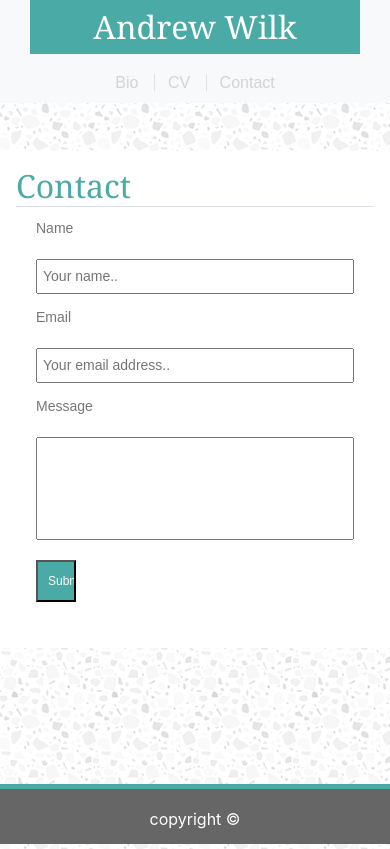
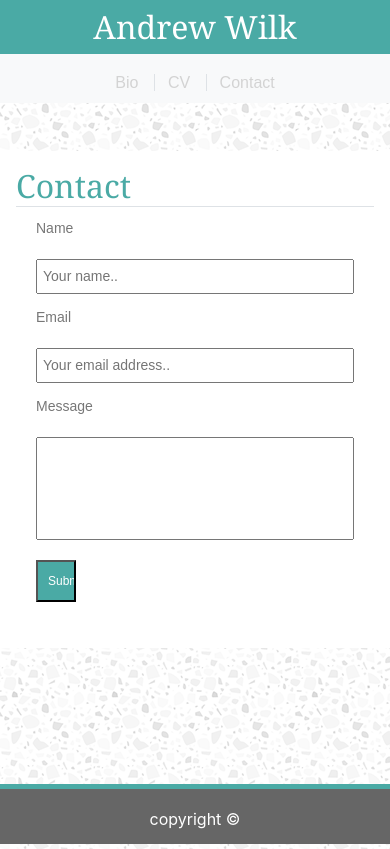
Before and after one commit to CatLibWilk/Bootstrap-Portfolio, a plain HTML site: page contact.html in a window 390 px wide. Drawn offline with nearby package versions, Linux system fonts and the light colour scheme.

Commit message:
fixed brand scaling issue

```diff
--- a/assets/CSS/style.css
+++ b/assets/CSS/style.css
@@ -105,3 +105,10 @@ img{
     position: absolute;
     bottom: 0;
 }
+
+@media screen and (max-width: 768px) {
+    .header-name-col{
+        width: 100%;
+        padding: 0;
+    }
+}
--- a/contact.html
+++ b/contact.html
@@ -1,5 +1,5 @@
 <!DOCTYPE html>
-<html>
+<html lang="en">
   <head>
     <!-- Required meta tags -->
     <meta charset="utf-8">
@@ -11,12 +11,10 @@
     <title>Andrew Wilk</title>
   </head>
   <heading>
-
-
     <div class="container-fluid">
             <div class="row bg-light">
-                <div class="col-md-8 text-center">
-                    <div class="col-md-4">
+                <div class="col-md-8 text-center header-name-col">
+                    <div class="col-md-4 header-name-col">
                         <div id="header-name" class="h2 mb-0 p-2 text-nowrap">Andrew Wilk</div>
                     </div>
                 </div>
```
Also changed, not shown: index.html (+2 -3 lines), portfolio.html (+2 -2 lines).
